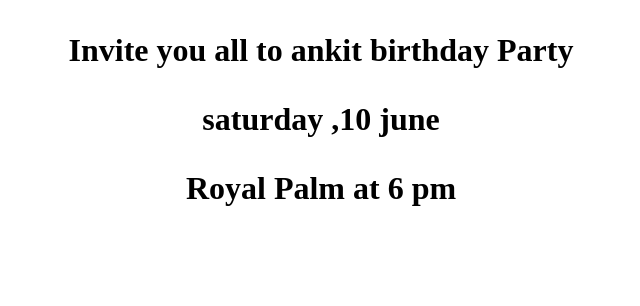
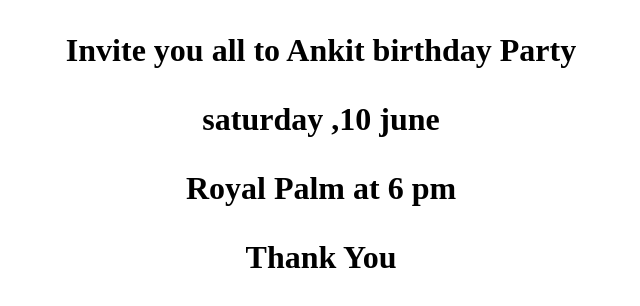
Before and after one commit to Tarunkale5/Practicle-1-WD, a plain HTML site: page index.html in a window 1280 px wide. Shown: the whole page, without its empty margins (319-959 px from the left). Drawn offline with Linux system fonts and the light colour scheme.

Commit message:
Update index.html

```diff
--- a/index.html
+++ b/index.html
@@ -6,9 +6,10 @@
 <body>
  <h1 style="text-align:center; font-family:script MT;font-italic
 ;color:RED,"><Birthday Party</h1>
-<p>Invite you all to ankit birthday Party</p>
+<p>Invite you all to Ankit birthday Party</p>
 <p>saturday ,10 june</p>
 <p>Royal Palm at 6 pm </p>
+      <p> Thank You </p>
 
 </body>
 </HTML>
```
